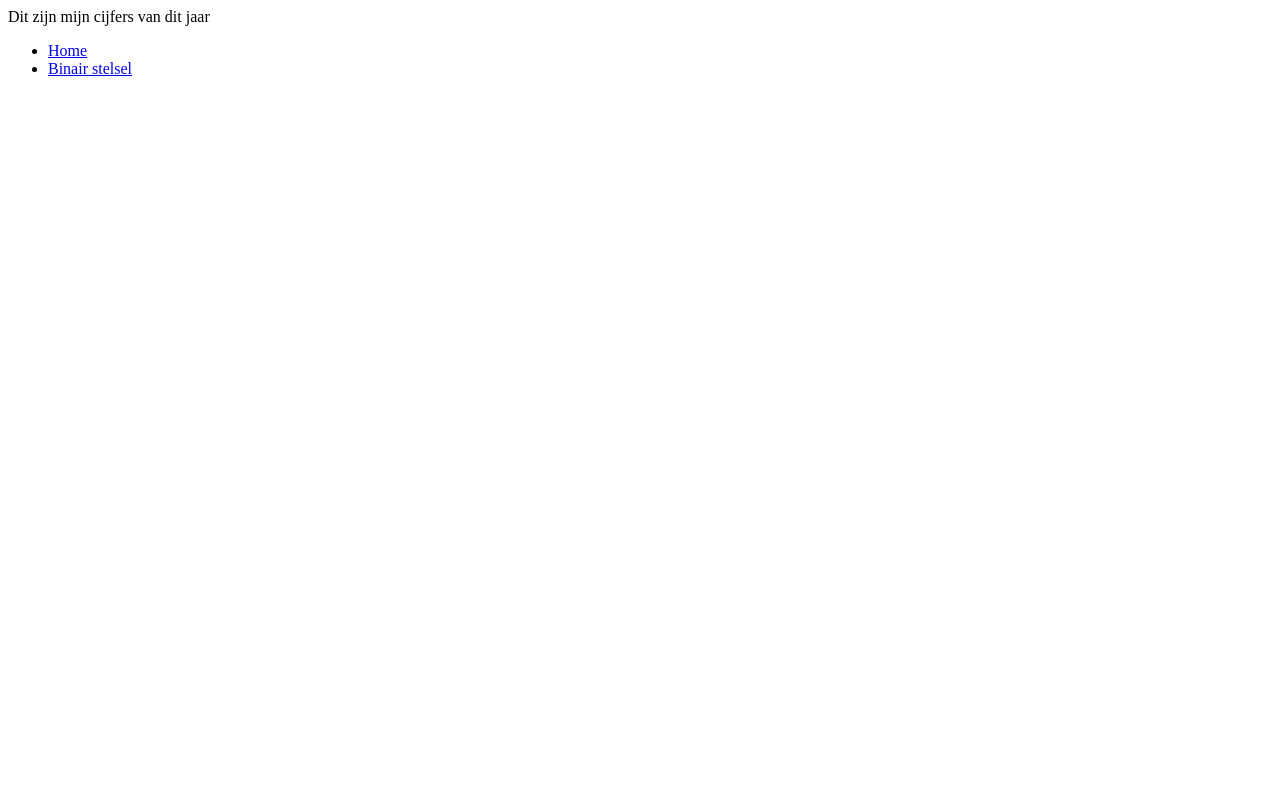
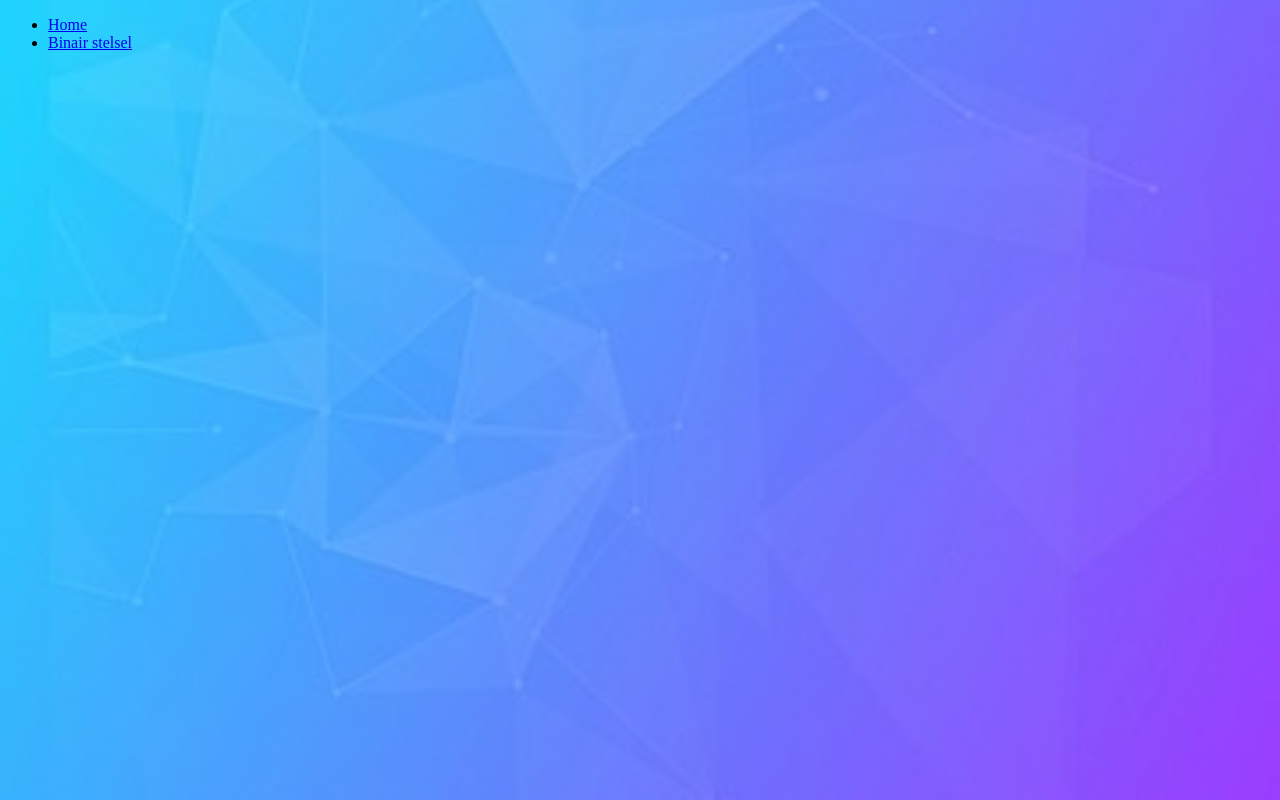
Before and after one commit to Jurgenkorse1/jurgenkorse1.github.io, a plain HTML site: page Cijfers.html in a window 1280 px wide. Drawn offline with Linux system fonts and the light colour scheme.

Commit message:
ddddddddddd

```diff
--- a/Cijfers.html
+++ b/Cijfers.html
@@ -5,6 +5,7 @@
     <meta charset="utf-8">
   </head>
   <body>
+    <link rel="stylesheet" href="style.css"
       Dit zijn mijn cijfers van dit jaar
       <br>
       <ul>
```
Also changed, not shown: binairstelsel.html (+1 -0 lines).
